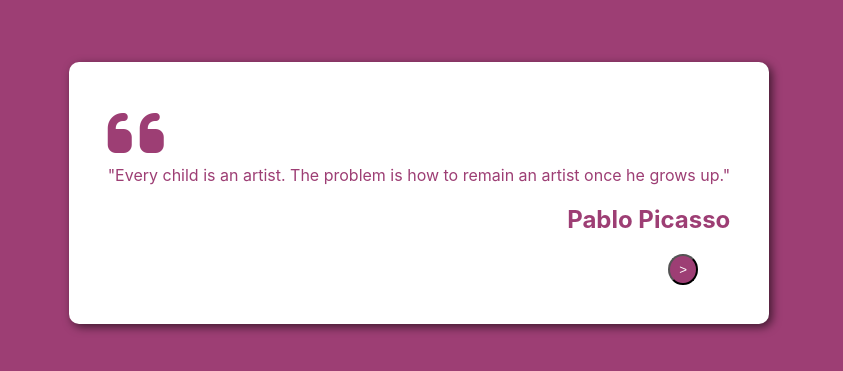
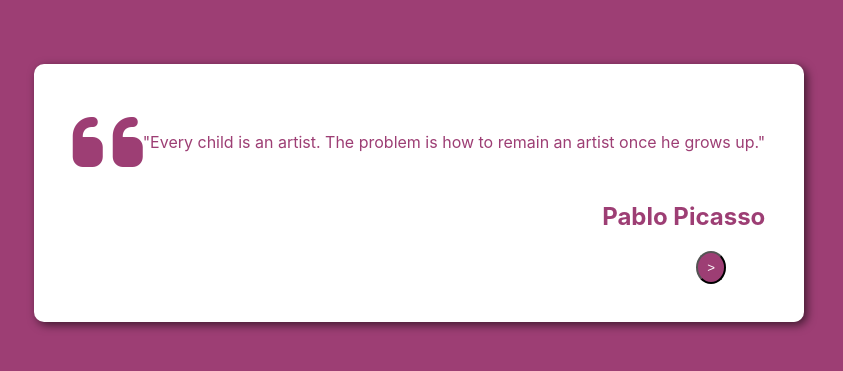
Before and after one commit to denisjosemendozavidal/react-homework1, a React (Vite) app: page / in a window 1280 px wide. Shown: the part 207-578 px from the top of the page, without its empty margins (221-1064 px from the left). Built offline with nearby package versions, Linux system fonts and the light colour scheme.

Commit message:
Uploading project

```diff
--- a/src/Components/QuoteBox.jsx
+++ b/src/Components/QuoteBox.jsx
@@ -7,8 +7,10 @@
 
     return (
         <article className='card'>
-            <i className="fa-solid fa-quote-left" style={{color: randomColor}}></i>
-            <p className='card_quote' style={{color: randomColor}}>{`"${randomQuote.quote}"`}</p>
+            <div className='quoteandquotations'>
+                <i className="fa-solid fa-quote-left" style={{color: randomColor}}></i>
+                <p className='card_quote' style={{color: randomColor}}>{`"${randomQuote.quote}"`}</p>
+            </div>
             <h1 className='card_author' style={{color: randomColor}}>{randomQuote.author}</h1>
             <QuoteBoxButton
                 randomQuote={randomQuote}
--- a/src/index.css
+++ b/src/index.css
@@ -25,14 +25,23 @@
   box-shadow: 3px 3px 10px #0009;
 }
 
+    .quoteandquotations{
+      display: flex;
+    }
+
+    .card_quote {
+      align-self: center;
+      text-align: center;
+    }
 
     .card_author {
       text-align: right;
     }
 
     .fa-quote-left {
-      font-size: 400%;
-
+      font-size: 500%;
+      margin-top: 0;
+      padding: 0;
     }
 
 p {
```
